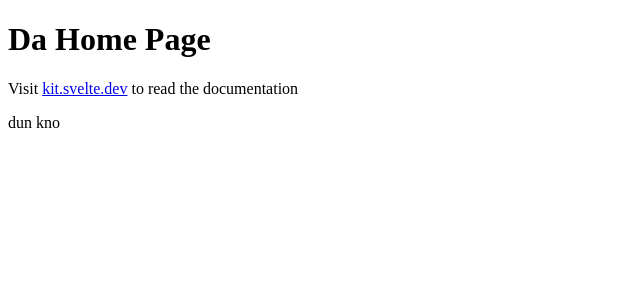
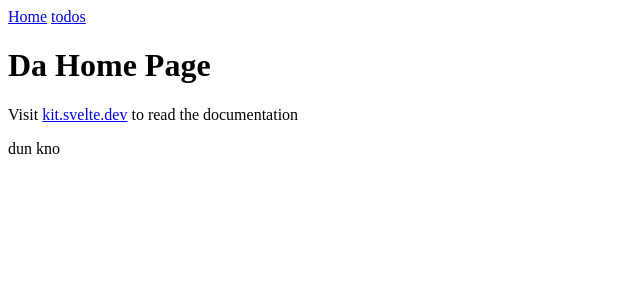
Before and after one commit to Amar-Gill/svelte-todo, a SvelteKit app: page / in a window 1280 px wide. Shown: the top 300 px of the page, without its empty margins (0-640 px from the left). Built offline with nearby package versions, Linux system fonts and the light colour scheme.

Commit message:
add global layout and navigation

```diff
--- /dev/null
+++ b/src/routes/+layout.svelte
@@ -0,0 +1,6 @@
+<nav>
+	<a href="/">Home</a>
+	<a href="/todos">todos</a>
+</nav>
+
+<slot />
```
